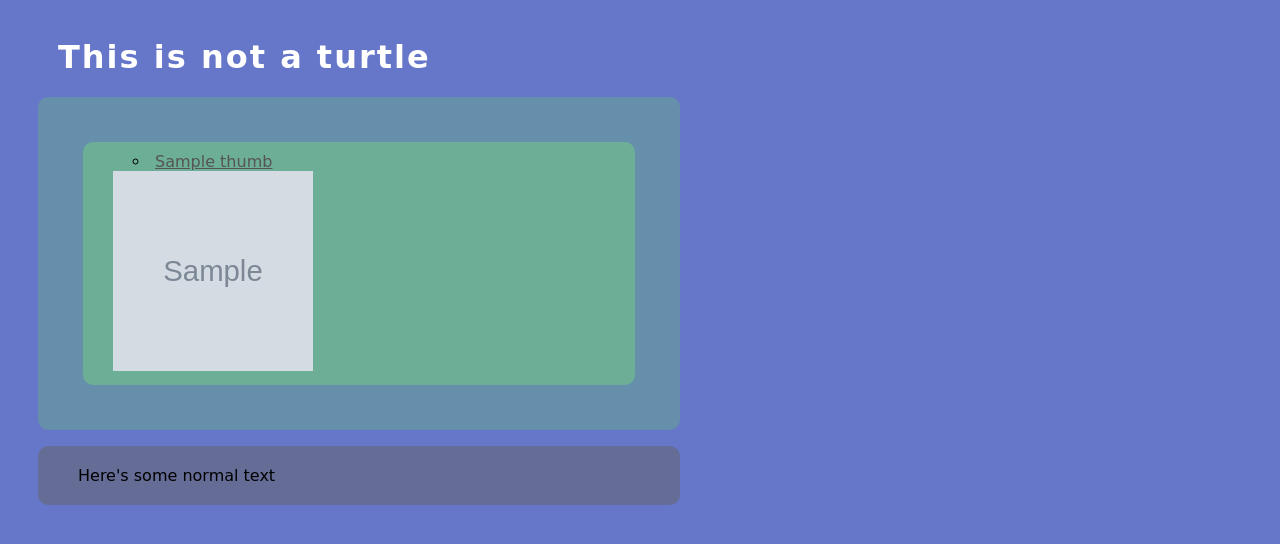
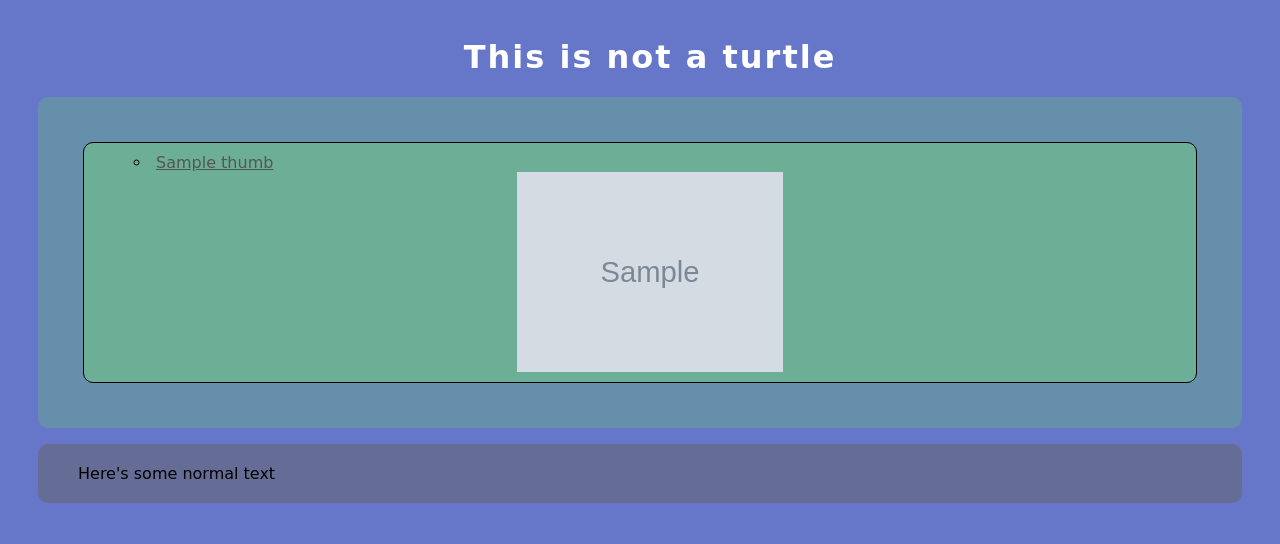
Before and after one commit to spenat/genericdjangoapp, a Django app: page / in a window 1280 px wide. Shown: the top 544 px of the page. Run offline with Django 3.2, Linux system fonts and the light colour scheme; tables that the repository leaves empty hold one stand-in row (values such as "Sample post"); grey boxes marked "Sample" are stand-in pictures.

Commit message:
some css changes

```diff
--- a/polls/templates/polls/index.html
+++ b/polls/templates/polls/index.html
@@ -34,7 +34,6 @@
     list-style-position: inside;
     list-style-type: circle;
     background-color: rgba(100,200,100,.30);
-    width: 50%;
     padding: 20px;
     border-radius: 10px;
 }
@@ -42,34 +41,41 @@
     background-color: rgba(120,220,120,.40);
     padding: 10px 30px;
     margin: 25px;
+    border: 1px solid black;
     vertical-align: center;
     border-radius: 10px;
 }
 li:hover {
-    background-color: rgba(150,150,150,.40);
+    background-color: rgba(150,220,150,.40);
     padding: 10px 30px;
+    border-top: 0px solid black;
+    border-left: 0px solid black;
+    margin-bottom: 26px;
     border-radius: 10px;
 }
 p {
     background-color: rgba(100,100,100,.50);
-    width: 50%;
     padding: 20px;
     border-radius: 10px;
 }
 p:hover {
     background-color: rgba(100,100,255,.50)
 }
+
+
 </style>
 
 <body >
 <font face="dejavu sans">
-<h1>This is not a turtle</h1>
+<center><h1>This is not a turtle</h1>
+</center>
 {% if thumbs %}
     <ul>
     {% for thumb in thumbs %}
         <li><a href="{{ thumb.image_src }}">{{ thumb.title }}<br/>
-            <img src="{{ thumb.image_src }}" alt="{{ thumb.title}}" width=200px height=200px/>
-            </a></li>
+            <center><img src="{{ thumb.image_src }}" alt="{{ thumb.title}}"  height="200px" /></center>
+            </a>
+        </li>
     {% endfor %}
     </ul>
 {% else %}
```
